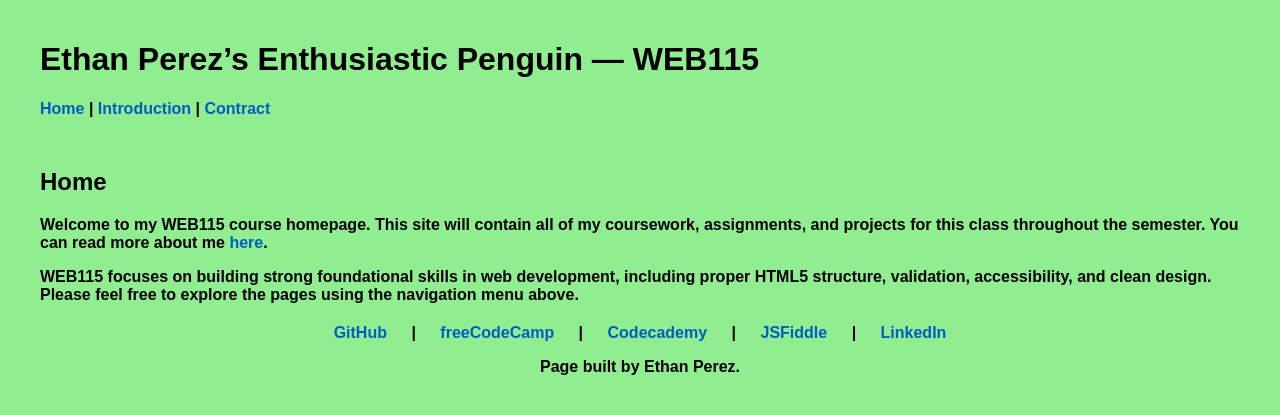
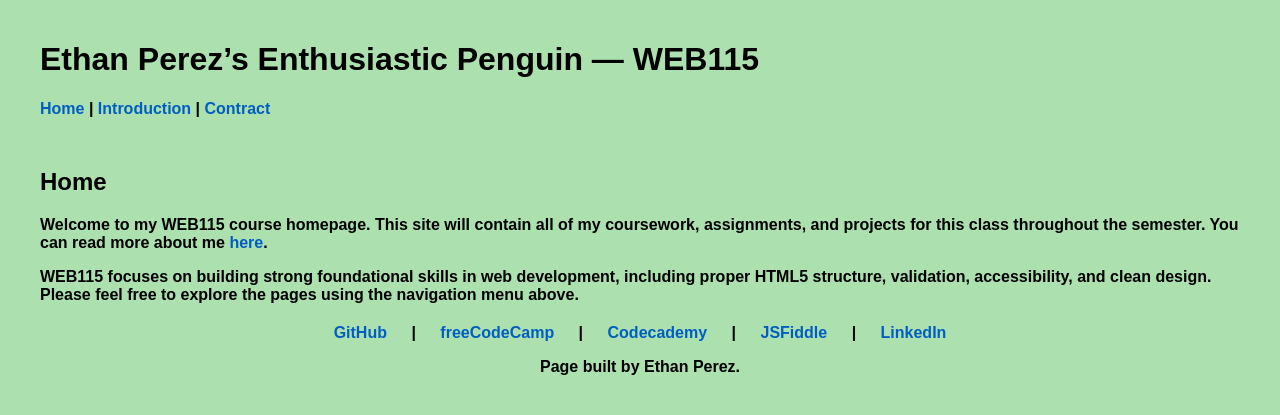
Before and after one commit to ethangianniperez/ethangianniperez.github.io, a PHP site: page /web115/index.html in a window 1280 px wide. Shown: the top 415 px of the page. Run offline with PHP 8.4, Linux system fonts and the light colour scheme.

Commit message:
Update styles.css

```diff
--- a/web115/styles/styles.css
+++ b/web115/styles/styles.css
@@ -3,7 +3,7 @@
 body {
         font-family: Arial, sans-serif;
         font-weight: bold;
-        background-color: #90EE90;
+        background-color: #ACE1AF;
         color: black;
         padding: 20px;
         margin: 0 auto;
@@ -11,7 +11,7 @@ body {
       }
 
       header {
-        background-color: #90EE90;
+        background-color: #ACE1AF;
         color: black;
         margin-bottom: 50px;
       }
```
